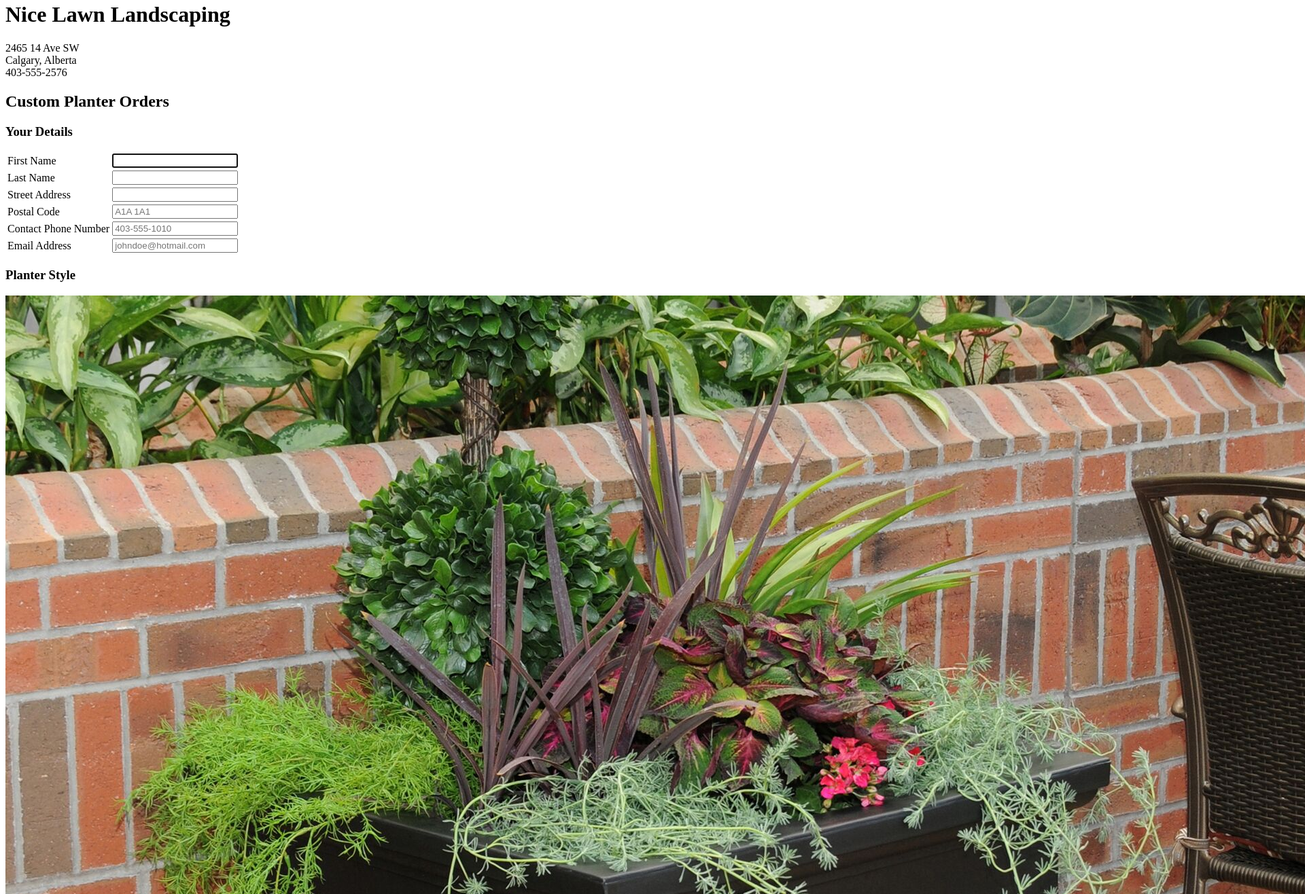
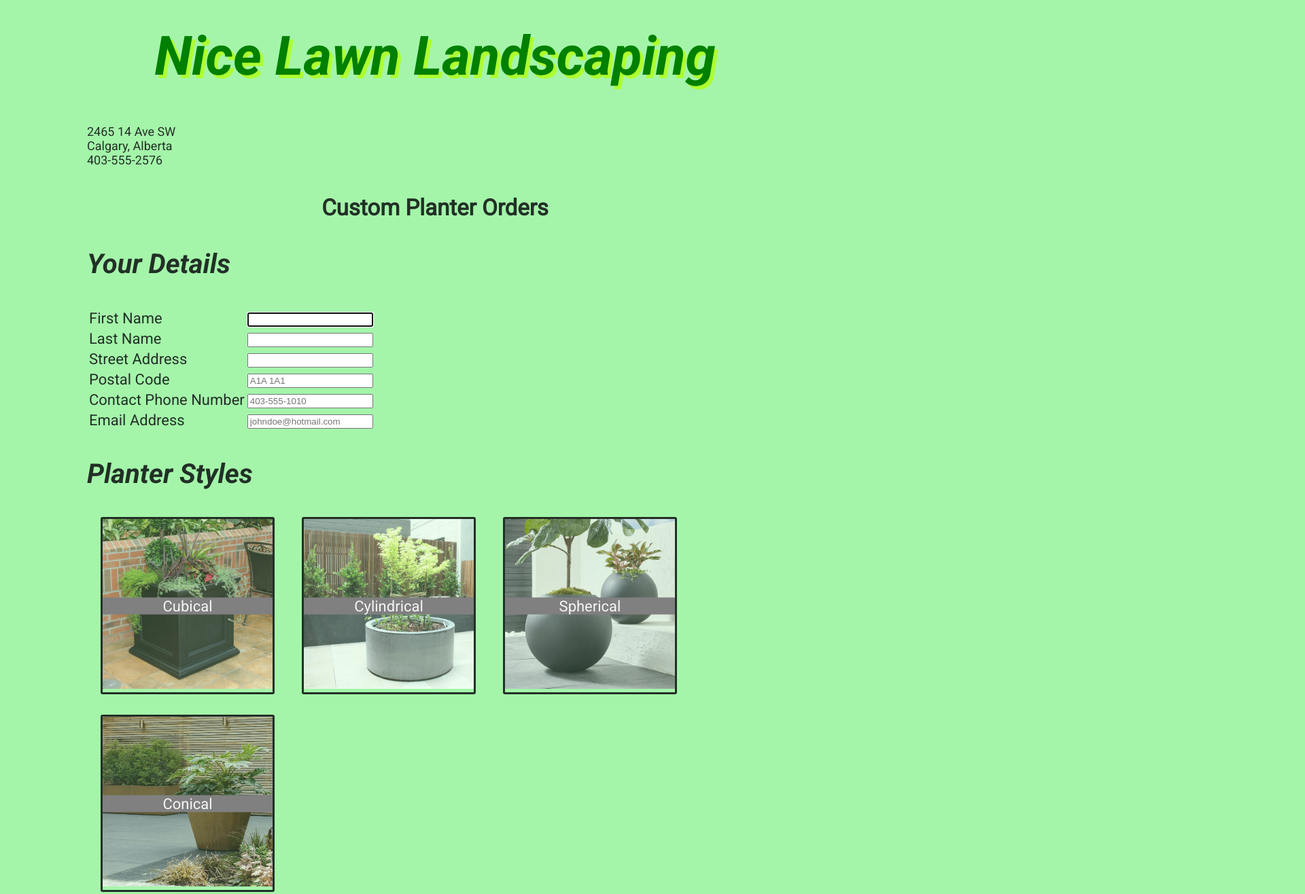
Before and after one commit to bryan0x17/Web_Dev_Ass2, a plain HTML site: page assignment2/index.html in a window 1280 px wide. Shown: the part 18-1334 px from the top of the page at 68% size, 1920 px wide, since content can reach past the window. Drawn offline with Linux system fonts and the light colour scheme.

Commit message:
Finish CSS

```diff
--- a/assignment2/assignment2.css
+++ b/assignment2/assignment2.css
@@ -0,0 +1,90 @@
+@import url('https://fonts.googleapis.com/css2?family=Roboto:ital,wght@0,400;1,700&display=swap');
+
+body {
+    font-family: 'Roboto', sans-serif;
+    font-size: 22px;
+    color: rgb(34, 48, 38);
+    margin: auto;
+    width: 80%;
+    background-color: rgb(164, 245, 170);
+}
+
+h1 {
+    color: green;
+    text-shadow: greenyellow 5px 5px;
+    font-size: 80px;
+    font-style: italic;
+    text-align: center;
+}
+
+header {
+    margin-bottom: 40px;
+}
+
+header div {
+    font-size: 18px;
+}
+
+h2 {
+    text-align: center;
+}
+
+h3 {
+    font-style: italic;
+    font-size: 40px;
+}
+
+.button {
+    margin-top: 30px;
+    margin-bottom: 30px;
+    height: 40px;
+    width: 150px;
+    font-size: 20px;
+}
+
+#submit {
+    background-color: rgb(81, 243, 75);
+}
+
+#reset {
+    border-style: none;
+}
+
+#orderConfirmation {
+    margin-bottom: 40px;
+}
+
+img {
+    width: 250px;
+    height: 250px;
+    overflow: hidden;
+    object-fit: fill;
+    opacity: 0.8;
+}
+
+.buttonContainer {
+    position: relative;
+    display: inline;
+    float: left;
+    border: rgb(34, 48, 38);
+    border-radius: 3px;
+    border-style: solid;
+    margin-left: 20px;
+    margin-right: 20px;
+    margin-bottom: 30px;
+}
+
+.buttonContainer:hover {
+    transform: scale(125%);
+}
+
+.buttonText {
+    position: absolute;
+    top: 50%;
+    left: 50%;
+    transform: translate(-50%, -50%);
+    color: whitesmoke;
+    background-color: gray;
+    width: 100%;
+    text-align: center;
+}
--- a/assignment2/index.html
+++ b/assignment2/index.html
@@ -4,9 +4,9 @@
     <meta charset="UTF-8">
     <meta http-equiv="X-UA-Compatible" content="IE=edge">
     <meta name="viewport" content="width=device-width, initial-scale=1.0">
-    <title>Midterm Project Part 3</title>
-    <link rel="stylesheet" href="part3.css">
-    <script src="part3.js" defer></script>
+    <title>Homework Assignment 2</title>
+    <link rel="stylesheet" href="assignment2.css">
+    <script src="assignment2.js" defer></script>
 </head>
 <body>
     <header>
@@ -68,23 +68,23 @@
             </td>
         </tr>
     </table>
-    <h3>Planter Style</h3>
+    <h3>Planter Styles</h3>
     <div id="imageButtons">
-        <div id="cubeButton">
+        <div id="cubeButton" class="buttonContainer">
             <img src="photos/8800-B-Fairfield_28x28_Black-LS_2_.jpg" alt="Cubical Planters"><!--Source: https://foryourhomeandgarden.com/images/detailed/55/8800-B-Fairfield_28x28_Black-LS_2_.jpg-->
-            <div class="buttonText">Cubical Planters</div>
+            <div class="buttonText">Cubical</div>
         </div>
-        <div id="cylinderButton">
+        <div id="cylinderButton" class="buttonContainer">
             <img src="photos/GRC_PLANTER-03.jpg" alt="Cylindrical Planters"><!--Source: https://www.bottongardiner.com.au/wp-content/uploads/2020/05/GRC_PLANTER-03.jpg-->
-            <div class="buttonText">Cylindrical Planters</div>
+            <div class="buttonText">Cylindrical</div>
         </div>
-        <div id="sphereButton">
+        <div id="sphereButton" class="buttonContainer">
             <img src="photos/dark-gray-outdoor-sphere-planters-1.jpg" alt="Spherical Planters"><!--Source: https://www.thegreenhead.com/imgs/dark-gray-outdoor-sphere-planters-1.jpg-->
-            <div class="buttonText">Spherical Planters</div>
+            <div class="buttonText">Spherical</div>
         </div>
-        <div id="coneButton">
+        <div id="coneButton" class="buttonContainer">
             <img src="photos/Corten_conical cms 5-858x1200.jpg" alt="Conical Planters"><!--Source: https://www.iotagarden.com/image/cache/data/products/Corten_conical%20cms%205-858x1200.jpg-->
-            <div class="buttonText">Conical Planters</div>
+            <div class="buttonText">Conical</div>
         </div>
     </div>
     <div id="planterMenu"></div>
```
